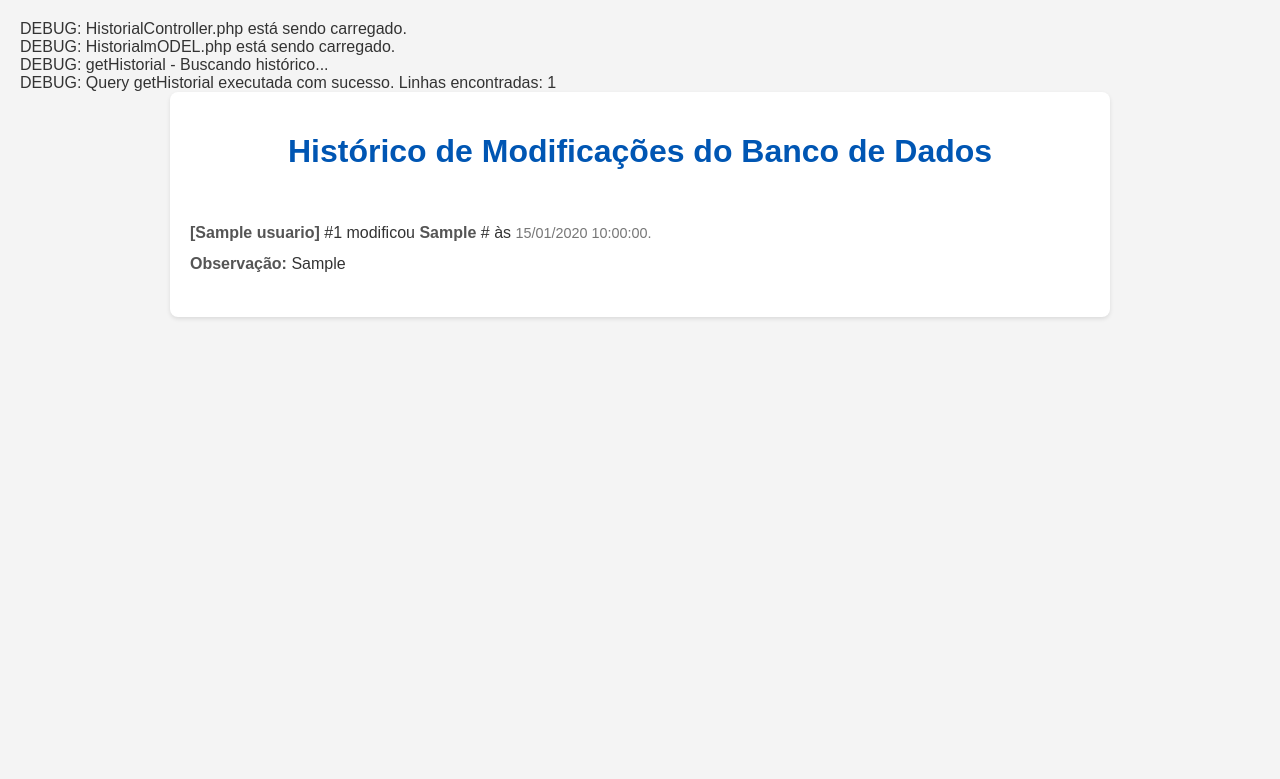
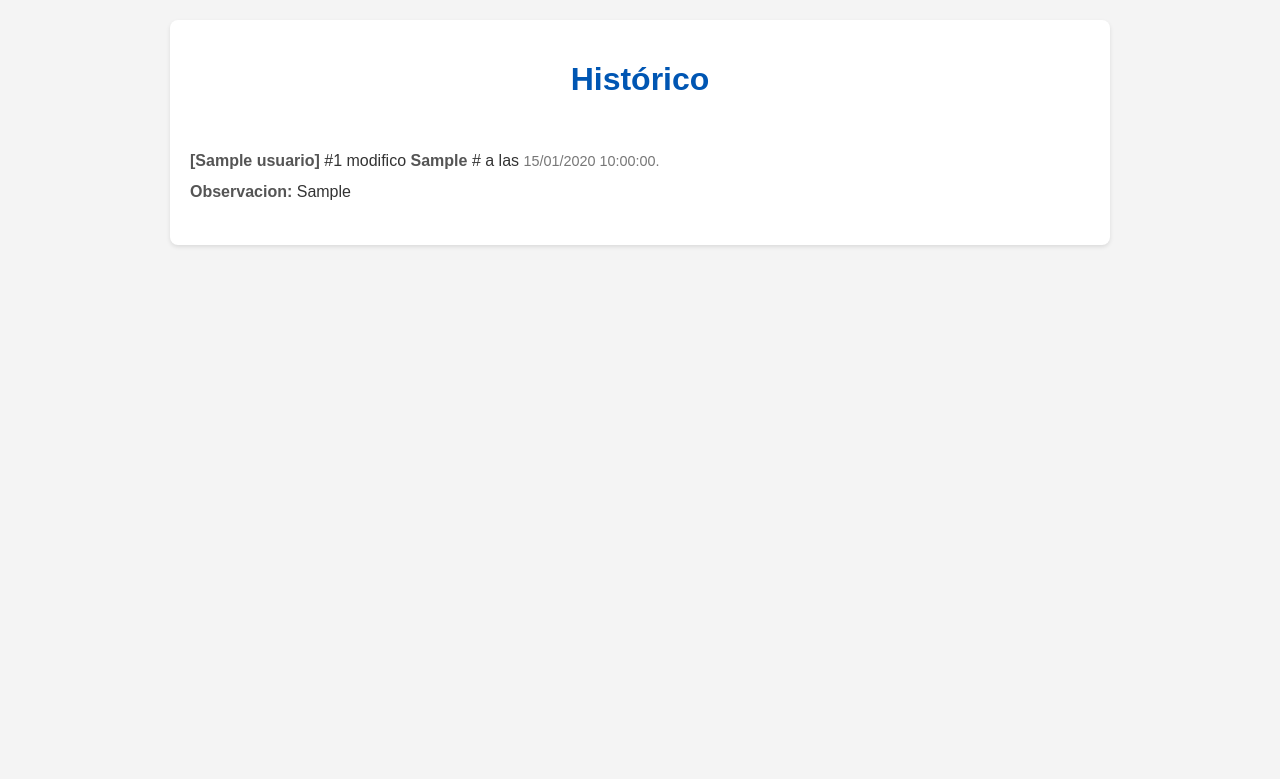
Before and after one commit to Proyecto-Final3MF/COSMOS, a PHP site: page /Hindex.php in a window 1280 px wide. Shown: the top 779 px of the page. Run offline with PHP 8.4, Linux system fonts and the light colour scheme; tables that the repository leaves empty or names only in its code hold one stand-in row (values such as "Sample post").

Commit message:
Historial

```diff
--- a/Controllers/HistorialController.php
+++ b/Controllers/HistorialController.php
@@ -1,5 +1,5 @@
 <?php
-echo "DEBUG: HistorialController.php está sendo carregado.<br>";
+//echo "DEBUG: HistorialController.php está sendo carregado.<br>";
 
 require_once __DIR__ . '/../models/HistorialModel.php';
 
@@ -18,17 +18,7 @@
         // Inclui a view para exibir o histórico
         include __DIR__ . '/../views/historial_view.php';
     }
-
-    /**
-     * Exemplo de como você chamaria esta função para registrar uma modificação.
-     * Isso seria chamado no seu código de lógica de negócios (onde as solicitações são salvas/atualizadas).
-     * @param int $usuario_id ID do usuário.
-     * @param string $item Tipo do item (e.g., 'solicitacao').
-     * @param int $solicitud_id ID da solicitação.
-     * @param string $obs Observação da modificação.
-     */
     public function registrarModificacao($usuario_id, $item, $solicitud_id, $obs) {
-        // O terceiro parâmetro agora é $solicitud_id
         $this->historialModel->registrarModificacao($usuario_id, $item, $solicitud_id, $obs);
     }
 }
--- a/Models/HistorialModel.php
+++ b/Models/HistorialModel.php
@@ -1,6 +1,5 @@
 <?php
-// models/HistorialModel.php
-echo "DEBUG: HistorialmODEL.php está sendo carregado.<br>";
+//echo "DEBUG: HistorialmODEL.php está sendo carregado.<br>";
 
 require_once __DIR__ . '/../Config/conexion.php';
 
@@ -9,44 +8,56 @@
 
     public function __construct() {
         $this->conexion = conectar();
+        // It's good practice to set charset for consistency
+        if ($this->conexion) {
+            $this->conexion->set_charset("utf8mb4");
+        }
     }
 
-    /**
-     * Registra uma modificação no histórico.
-     * @param int|null $usuario_id ID do usuário que fez a modificação (pode ser NULL por enquanto).
-     * @param string $item Tipo de item modificado (ex: 'solicitacao').
-     * @param int $solicitud_id ID da solicitação modificada.
-     * @param string $obs Observação detalhada da modificação.
-     */
-     public function registrarModificacao($usuario_id, $item, $solicitud_id, $obs) {
-        echo "DEBUG: registrarModificacao - Usuario ID: " . ($usuario_id ?? 'NULL') . ", Item: " . $item . ", Solicitud ID: " . $solicitud_id . ", Obs: " . $obs . "<br>";
+    public function registrarModificacao($usuario_id, $item, $solicitud_id, $obs) {
+        //echo "DEBUG: registrarModificacao - Usuario ID: " . ($usuario_id ?? 'NULL') . ", Item: " . $item . ", Solicitud ID: " . $solicitud_id . ", Obs: " . $obs . "<br>";
 
         $usuario_id_para_db = ($usuario_id === 0 || $usuario_id === null) ? NULL : $usuario_id;
 
-        $stmt = $this->conexion->prepare("INSERT INTO historial (usuario_id, item, solicitud_id, fecha_hora, obs) VALUES (?, ?, ?, NOW(), ?)");
+        //echo "DEBUG: Before bind_param - item type: " . gettype($item) . ", item value: '" . $item . "'<br>";
+
+        // --- TEMPORARY DEBUGGING CHANGE START ---
+        // Escape the item string to prevent SQL injection for this test
+        $escaped_item = $this->conexion->real_escape_string($item);
+
+        // Build the query with item directly embedded
+        $query = "INSERT INTO historial (usuario_id, item, solicitud_id, fecha_hora, obs)
+                  VALUES (?, '" . $escaped_item . "', ?, NOW(), ?)";
+
+        $stmt = $this->conexion->prepare($query);
 
         if ($stmt === false) {
-            echo "DEBUG: Erro ao preparar statement no HistorialModel: " . $this->conexion->error . "<br>";
+            //echo "DEBUG: Erro ao preparar statement no HistorialModel: " . $this->conexion->error . "<br>";
             return false;
         }
 
-        $stmt->bind_param("iiss", $usuario_id_para_db, $item, $solicitud_id, $obs);
+        // Bind parameters for usuario_id, solicitud_id, and obs (item is now direct)
+        // Notice 'i' for usuario_id, 'i' for solicitud_id, 's' for obs
+        $stmt->bind_param("iis", $usuario_id_para_db, $solicitud_id, $obs);
+        // --- TEMPORARY DEBUGGING CHANGE END ---
+
         $success = $stmt->execute();
 
         if ($success) {
-            echo "DEBUG: Inserção no histórico BEM-SUCEDIDA.<br>";
+            //echo "DEBUG: Inserção no histórico BEM-SUCEDIDA.<br>";
         } else {
-            echo "DEBUG: Inserção no histórico FALHOU. Erro: " . $stmt->error . "<br>";
+           // echo "DEBUG: Inserção no histórico FALHOU. Erro: " . $stmt->error . "<br>";
+            // Also print the stmt error here for more detail
+            //echo "DEBUG: Statement Error: " . $stmt->error . "<br>";
         }
 
         $stmt->close();
         return $success;
     }
 
-    // ... (restante do código, como getHistorial(), permanece o mesmo)
     public function getHistorial() {
         $historial = [];
-        echo "DEBUG: getHistorial - Buscando histórico...<br>";
+        //echo "DEBUG: getHistorial - Buscando histórico...<br>";
         $query = "SELECT h.id, h.usuario_id, u.nombre AS nombre_usuario, h.item, h.solicitud_id, h.fecha_hora, h.obs
                   FROM historial h
                   LEFT JOIN usuario u ON h.usuario_id = u.id
@@ -54,9 +65,9 @@
         $resultado = $this->conexion->query($query);
 
         if ($resultado === false) {
-            echo "DEBUG: Erro na query getHistorial: " . $this->conexion->error . "<br>";
+            //echo "DEBUG: Erro na query getHistorial: " . $this->conexion->error . "<br>";
         } else {
-            echo "DEBUG: Query getHistorial executada com sucesso. Linhas encontradas: " . $resultado->num_rows . "<br>";
+           // echo "DEBUG: Query getHistorial executada com sucesso. Linhas encontradas: " . $resultado->num_rows . "<br>";
             while ($fila = $resultado->fetch_object()) {
                 $historial[] = $fila;
             }
@@ -66,6 +77,9 @@
     }
 
     public function __destruct() {
-        $this->conexion->close();
+        if ($this->conexion && $this->conexion->ping()) {
+             $this->conexion->close();
+        }
     }
 }
+?>
--- a/Views/historial_view.php
+++ b/Views/historial_view.php
@@ -51,32 +51,32 @@
 </head>
 <body>
     <div class="container">
-        <h1>Histórico de Modificações do Banco de Dados</h1>
+        <h1>Histórico</h1>
 
         <?php if (!empty($historial)): ?>
     <?php foreach ($historial as $registro): ?>
         <div class="historial-item">
             <p>
                 <strong>
-                            [<?php echo htmlspecialchars($registro->nombre_usuario ? $registro->nombre_usuario : 'Sistema/Desconhecido'); ?>]
+                    [<?php echo htmlspecialchars($registro->nombre_usuario ? $registro->nombre_usuario : 'Sistema/Desconocido'); ?>]
                 </strong>
                 #<?php echo htmlspecialchars($registro->usuario_id ? $registro->usuario_id : 'N/A'); ?>
-                        modificou
+                modifico
                 <strong><?php echo htmlspecialchars(ucfirst($registro->item)); ?></strong>
                 #<?php
-                            if ($registro->item === 'solicitacao') {
+                    if ($registro->item === 'solicitud') {
                         echo htmlspecialchars($registro->solicitud_id);
                     }
                 ?>
-                        às <span class="data-hora"><?php echo date('d/m/Y H:i:s', strtotime($registro->fecha_hora)); ?>.</span>
+                a las <span class="data-hora"><?php echo date('d/m/Y H:i:s', strtotime($registro->fecha_hora)); ?>.</span>
             </p>
             <?php if (!empty($registro->obs)): ?>
-                        <p><strong>Observação:</strong> <?php echo htmlspecialchars($registro->obs); ?></p>
+                <p><strong>Observacion:</strong> <?php echo htmlspecialchars($registro->obs); ?></p>
             <?php endif; ?>
         </div>
     <?php endforeach; ?>
 <?php else: ?>
-            <p class="no-records">Nenhum registro de modificação encontrado.</p>
+    <p class="no-records">No se encontró ningún registro de modificaciones.</p>
 <?php endif; ?>
     </div>
 </body>
```
Also changed, not shown: Controllers/SolicitudC.php (+20 -3 lines). Lines whose indentation alone changed are shown as unchanged.
